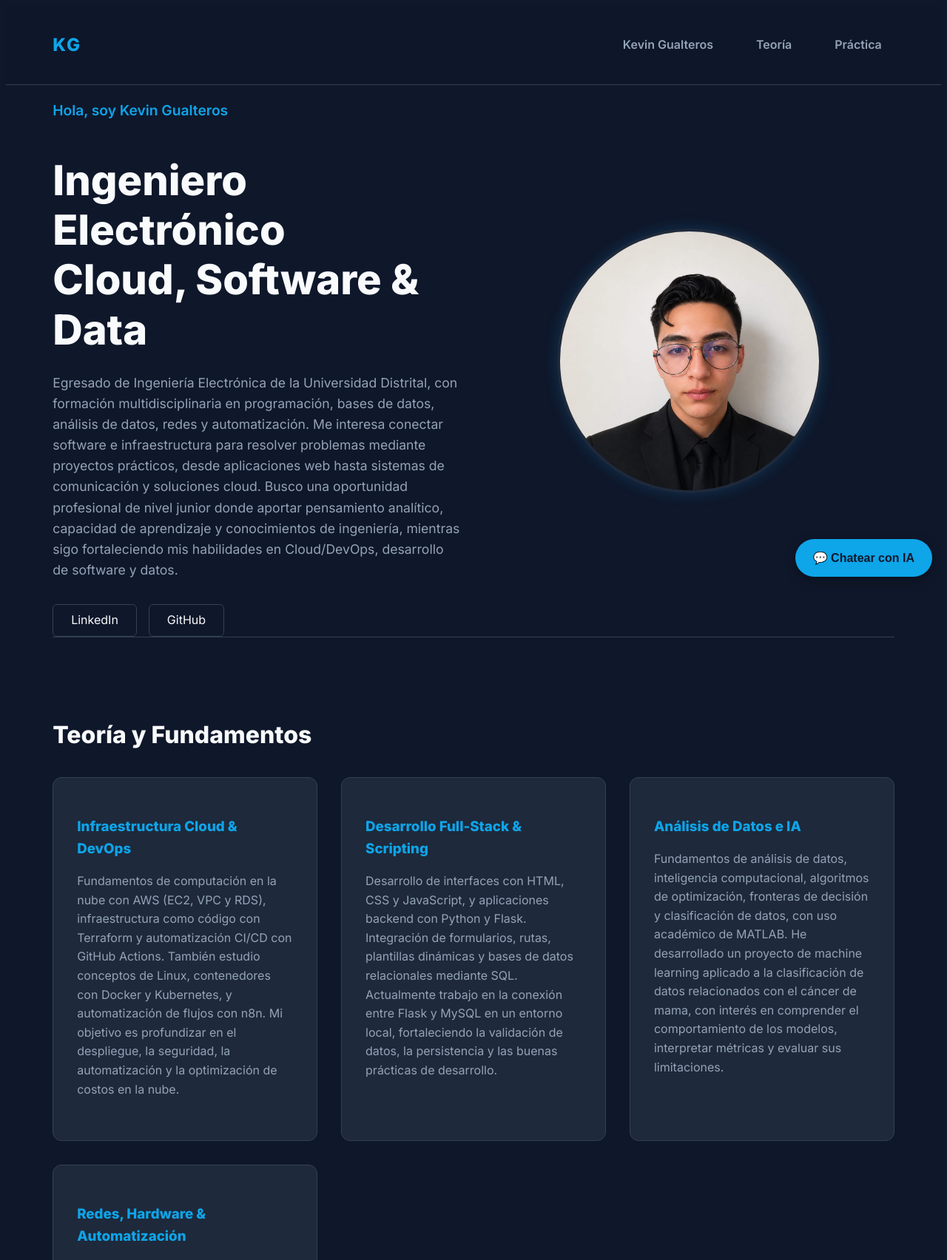
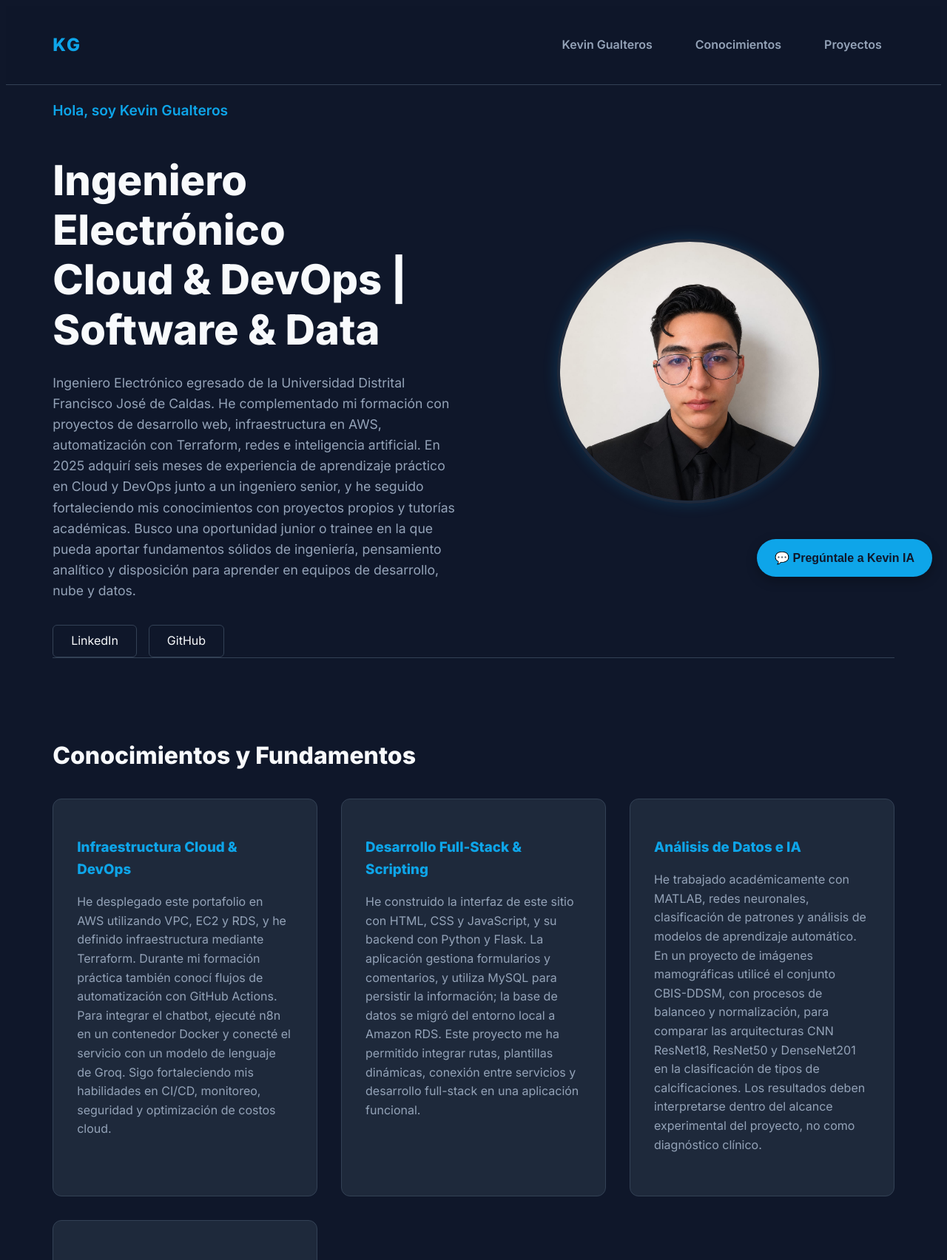
Before and after one commit to KevinGualteros/portafolio-devops-cv, a Flask app: page / in a window 1280 px wide. Shown: the top 1704 px of the page at 74% size. Run offline with Flask 3, Linux system fonts and the light colour scheme; data that the repository does not hold is empty.

Commit message:
Informacion actualizada

```diff
--- a/app/templates/index.html
+++ b/app/templates/index.html
@@ -3,7 +3,7 @@
 <head>
     <meta charset="UTF-8">
     <meta name="viewport" content="width=device-width, initial-scale=1.0">
-    <title>Kevin Gualteros | Cloud, Software & Data</title>
+    <title>Kevin Gualteros | Ingeniería, Cloud & DevOps</title>
     <!-- Enlazamos tu archivo CSS -->
     <link rel="stylesheet" href="{{ url_for('static', filename='css/style.css') }}">
     <!-- Tipografía de Google Fonts para un look tecnológico -->
@@ -16,8 +16,8 @@
         <div class="logo">KG</div>
         <ul class="nav-links">
             <li><a href="#sobre-mi" class="btn-nav">Kevin Gualteros</a></li>
-            <li><a href="#teoria" class="btn-nav">Teoría</a></li>
-            <li><a href="#practica" class="btn-nav">Práctica</a></li>
+            <li><a href="#teoria" class="btn-nav">Conocimientos</a></li>
+            <li><a href="#practica" class="btn-nav">Proyectos</a></li>
         </ul>
     </nav>
 
@@ -26,9 +26,9 @@
         <section id="sobre-mi" class="hero-section">
             <div class="hero-content">
                 <p class="greeting">Hola, soy Kevin Gualteros</p>
-                <h1>Ingeniero Electrónico  <br>Cloud, Software & Data</h1>
+                <h1>Ingeniero Electrónico  <br>Cloud & DevOps | Software & Data</h1>
                 <p class="description">
-                    Egresado de Ingeniería Electrónica de la Universidad Distrital, con formación multidisciplinaria en programación, bases de datos, análisis de datos, redes y automatización. Me interesa conectar software e infraestructura para resolver problemas mediante proyectos prácticos, desde aplicaciones web hasta sistemas de comunicación y soluciones cloud. Busco una oportunidad profesional de nivel junior donde aportar pensamiento analítico, capacidad de aprendizaje y conocimientos de ingeniería, mientras sigo fortaleciendo mis habilidades en Cloud/DevOps, desarrollo de software y datos.
+                    Ingeniero Electrónico egresado de la Universidad Distrital Francisco José de Caldas. He complementado mi formación con proyectos de desarrollo web, infraestructura en AWS, automatización con Terraform, redes e inteligencia artificial. En 2025 adquirí seis meses de experiencia de aprendizaje práctico en Cloud y DevOps junto a un ingeniero senior, y he seguido fortaleciendo mis conocimientos con proyectos propios y tutorías académicas. Busco una oportunidad junior o trainee en la que pueda aportar fundamentos sólidos de ingeniería, pensamiento analítico y disposición para aprender en equipos de desarrollo, nube y datos.
                 </p>
                 <div class="social-links">
                     <a href="https://www.linkedin.com/in/kevin-gualteros-jimenez-electronic-engineer/" target="_blank" class="btn-social">LinkedIn</a>
@@ -42,56 +42,56 @@
 
         <!-- Sección 2: Teoría -->
         <section id="teoria" class="content-section">
-            <h2>Teoría y Fundamentos</h2>
+            <h2>Conocimientos y Fundamentos</h2>
             <div class="cards-container">
                 <div class="card">
                     <h3>Infraestructura Cloud & DevOps</h3>
-                    <p>Fundamentos de computación en la nube con AWS (EC2, VPC y RDS), infraestructura como código con Terraform y automatización CI/CD con GitHub Actions. También estudio conceptos de Linux, contenedores con Docker y Kubernetes, y automatización de flujos con n8n. Mi objetivo es profundizar en el despliegue, la seguridad, la automatización y la optimización de costos en la nube.</p>
+                    <p>He desplegado este portafolio en AWS utilizando VPC, EC2 y RDS, y he definido infraestructura mediante Terraform. Durante mi formación práctica también conocí flujos de automatización con GitHub Actions. Para integrar el chatbot, ejecuté n8n en un contenedor Docker y conecté el servicio con un modelo de lenguaje de Groq. Sigo fortaleciendo mis habilidades en CI/CD, monitoreo, seguridad y optimización de costos cloud.</p>
                 </div>
                 <div class="card">
                     <h3>Desarrollo Full-Stack & Scripting</h3>
-                    <p>Desarrollo de interfaces con HTML, CSS y JavaScript, y aplicaciones backend con Python y Flask. Integración de formularios, rutas, plantillas dinámicas y bases de datos relacionales mediante SQL. Actualmente trabajo en la conexión entre Flask y MySQL en un entorno local, fortaleciendo la validación de datos, la persistencia y las buenas prácticas de desarrollo.</p>
+                    <p>He construido la interfaz de este sitio con HTML, CSS y JavaScript, y su backend con Python y Flask. La aplicación gestiona formularios y comentarios, y utiliza MySQL para persistir la información; la base de datos se migró del entorno local a Amazon RDS. Este proyecto me ha permitido integrar rutas, plantillas dinámicas, conexión entre servicios y desarrollo full-stack en una aplicación funcional.</p>
                 </div>
                 <div class="card">
                     <h3>Análisis de Datos e IA</h3>
-                    <p>Fundamentos de análisis de datos, inteligencia computacional, algoritmos de optimización, fronteras de decisión y clasificación de datos, con uso académico de MATLAB. He desarrollado un proyecto de machine learning aplicado a la clasificación de datos relacionados con el cáncer de mama, con interés en comprender el comportamiento de los modelos, interpretar métricas y evaluar sus limitaciones.</p>
+                    <p>He trabajado académicamente con MATLAB, redes neuronales, clasificación de patrones y análisis de modelos de aprendizaje automático. En un proyecto de imágenes mamográficas utilicé el conjunto CBIS-DDSM, con procesos de balanceo y normalización, para comparar las arquitecturas CNN ResNet18, ResNet50 y DenseNet201 en la clasificación de tipos de calcificaciones. Los resultados deben interpretarse dentro del alcance experimental del proyecto, no como diagnóstico clínico.</p>
                 </div>
                 <div class="card">
                     <h3>Redes, Hardware & Automatización</h3>
-                    <p>Fundamentos de redes TCP/IP, direccionamiento, conectividad y diagnóstico de comunicaciones. Experiencia académica con comunicación industrial mediante Modbus TCP/IP, integración de PLC y HMI, y herramientas y entornos asociados a Yaskawa y Schneider Electric EcoStruxure. Esta formación conecta la electrónica, las telecomunicaciones, el control y las redes de tecnología operacional (OT).</p>
+                    <p>Mi formación incluye direccionamiento IP y subnetting, estudio de cobertura radioeléctrica 5G, telecomunicaciones y conectividad. En automatización industrial he integrado un PLC Schneider Modicon M340, una interfaz HMI y una escena de Factory I/O mediante comunicación Modbus. Estos trabajos conectan los fundamentos de redes y comunicaciones con la electrónica, el control y las tecnologías operacionales (OT).</p>
                 </div>
             </div>
         </section>
 
         <!-- Sección 3: Práctica (Proyectos) -->
         <section id="practica" class="content-section">
-            <h2>Práctica y Proyectos</h2>
+            <h2>Proyectos y Experiencia Práctica</h2>
             <div class="projects-container">
                 <!-- Proyecto 1: Este mismo portafolio -->
                 <div class="project-card">
                     <h3>Portafolio Full-Stack & Cloud</h3>
-                    <p>Desarrollo de esta plataforma con HTML, CSS y JavaScript en el frontend, y Python con Flask en el backend. Incluye un formulario de comentarios conectado a una base de datos relacional en el entorno local. La siguiente etapa contempla desplegar la aplicación en AWS mediante EC2, VPC y RDS, definir la infraestructura con Terraform y automatizar validaciones y despliegues con GitHub Actions.</p>
+                    <p>Desarrollé este portafolio con HTML, CSS y JavaScript, Python con Flask y MySQL. Después de validar la aplicación localmente, la desplegué en AWS con una VPC, EC2 y RDS, gestionando la infraestructura con Terraform. También configuré n8n en Docker para el chatbot conectado a Groq (Qwen3.8-27B), probé disponibilidad y latencia desde España y Tokio, y preparé una versión estática de respaldo en GitHub Pages para reducir la dependencia de infraestructura activa y controlar costos.</p>
                     <a href="https://github.com/KevinGualteros/portafolio-devops-cv" target="_blank" class="btn-project">Ver Repositorio</a>
                 </div>
                 <!-- Proyecto 2: IA y Datos (MATLAB) -->
                 <div class="project-card">
                     <h3>Machine Learning: Cáncer de Mama</h3>
-                    <p>Proyecto de clasificación aplicado a datos relacionados con el cáncer de mama. Se centra en el proceso de análisis de datos y modelado, la comprensión de los resultados y la evaluación del comportamiento del clasificador. La documentación del proyecto permitirá consultar el código, la metodología utilizada, las evidencias y las conclusiones obtenidas.</p>
-                    <a href="https://github.com/KevinGualteros/machine-learning-ic" target="_blank" class="btn-project">Ver Presentación</a>
+                    <p>Desarrollé en MATLAB una aplicación para visualizar mamografías del conjunto CBIS-DDSM y clasificar tipos de calcificaciones. Preparé los datos mediante balanceo y normalización, seleccioné los cinco tipos de calcificación más frecuentes y entrené y comparé redes convolucionales ResNet18, ResNet50 y DenseNet201. El repositorio contiene el código y la documentación del experimento; se trata de un proyecto académico y no de una herramienta de diagnóstico clínico.</p>
+                    <a href="https://github.com/KevinGualteros/machine-learning-ic" target="_blank" class="btn-project">Ver Código y Documentación</a>
                 </div>
                 <!-- Proyecto 3: Redes / OT -->
                 <div class="project-card">
-                    <h3>Redes y Comunicación Industrial</h3>
-                    <p>Proyecto académico orientado a la conectividad entre dispositivos y sistemas de control industrial. Aborda la comunicación IP, el intercambio de datos mediante Modbus TCP/IP y la integración de PLC y HMI, relacionando los fundamentos de redes con la automatización y las tecnologías operacionales (OT).</p>
-                    <a href="https://github.com/KevinGualteros/electronica-industrial" target="_blank" class="btn-project">Ver Documentación</a>
+                    <h3>Redes, Telecomunicaciones y Automatización</h3>
+                    <p>He desarrollado trabajos académicos sobre direccionamiento y subnetting IP, planificación de cobertura radioeléctrica 5G con HTZ Warfare y XIRIO Online, y comunicación entre sistemas de automatización mediante PLC, HMI y Modbus. En mi repositorio de proyectos seleccionados reúno documentación de estos y otros trabajos universitarios de telecomunicaciones, inteligencia artificial, control, electrónica y bioingeniería.</p>
+                    <a href="https://github.com/KevinGualteros/proyectos-interesantes" target="_blank" class="btn-project">Ver Proyectos y Documentación</a>
                 </div>
             </div>
         </section>
 
         <!-- Formulario de Feedback -->
         <section id="feedback" class="feedback-section">
-            <h2>Dejar Feedback</h2>
-            <p>Este formulario recibe comentarios mediante Python y Flask. Durante la etapa de desarrollo, la persistencia de los mensajes se prueba con una base de datos relacional en el entorno local.</p>
+            <h2>Deja tu Comentario</h2>
+            <p>¿Tienes una pregunta, sugerencia o propuesta profesional? Puedes dejar un comentario con tu nombre o empresa. El formulario está integrado con Python y Flask, y los mensajes se almacenan en la base de datos de la aplicación.</p>
             <form action="/submit" method="POST" class="feedback-form">
                 <div class="input-group">
                     <input type="text" name="nombre" placeholder="Tu nombre o empresa" required>
@@ -104,7 +104,7 @@
 
             <!-- Zona para mostrar los comentarios de la BD -->
             <div class="comments-display" style="margin-top: 3rem; text-align: left;">
-                <h3 style="color: var(--accent-color); margin-bottom: 1.5rem;">Feedback de la Comunidad</h3>
+                <h3 style="color: var(--accent-color); margin-bottom: 1.5rem;">Comentarios de Visitantes</h3>
 
                 {% if comentarios %}
                     <div style="display: flex; flex-direction: column; gap: 1rem;">
@@ -119,7 +119,7 @@
                     {% endfor %}
                     </div>
                 {% else %}
-                    <p style="color: var(--text-secondary);">Todavía no hay comentarios. Puedes utilizar el formulario para dejar el primero.</p>
+                    <p style="color: var(--text-secondary);">Todavía no hay comentarios. Puedes dejar el primero mediante el formulario.</p>
                 {% endif %}
             </div>
         </section>
@@ -127,7 +127,7 @@
 
     <!-- Botón Flotante para abrir el chat -->
     <button id="chatbot-toggle-btn" class="chatbot-toggle-btn">
-        💬 Chatear con IA
+        💬 Pregúntale a Kevin IA
     </button>
 
     <!-- Interfaz del Chatbot IA (Oculta por defecto) -->
@@ -135,15 +135,15 @@
         <div class="chatbot-header">
             <div class="header-left">
                 <span class="bot-status"></span>
-                Chatbot Kevin IA
+                Asistente virtual de Kevin
             </div>
             <button id="close-chat-btn" class="close-chat-btn">✖</button>
         </div>
         <div class="chatbot-messages" id="chat-messages">
-            <div class="message bot-message">¡Hola! Soy el asistente virtual del portafolio de Kevin. Puedes preguntarme sobre su formación, proyectos y tecnologías.</div>
+            <div class="message bot-message">¡Hola! Soy el asistente virtual de Kevin. Puedes preguntarme sobre su trayectoria, experiencia, proyectos, conocimientos técnicos y objetivos profesionales.</div>
         </div>
         <div class="chatbot-input">
-            <input type="text" id="chat-input" placeholder="Escribe tu pregunta...">
+            <input type="text" id="chat-input" placeholder="Pregúntame sobre Kevin...">
             <button id="btn-send-chat">Enviar</button>
         </div>
     </div>
```
